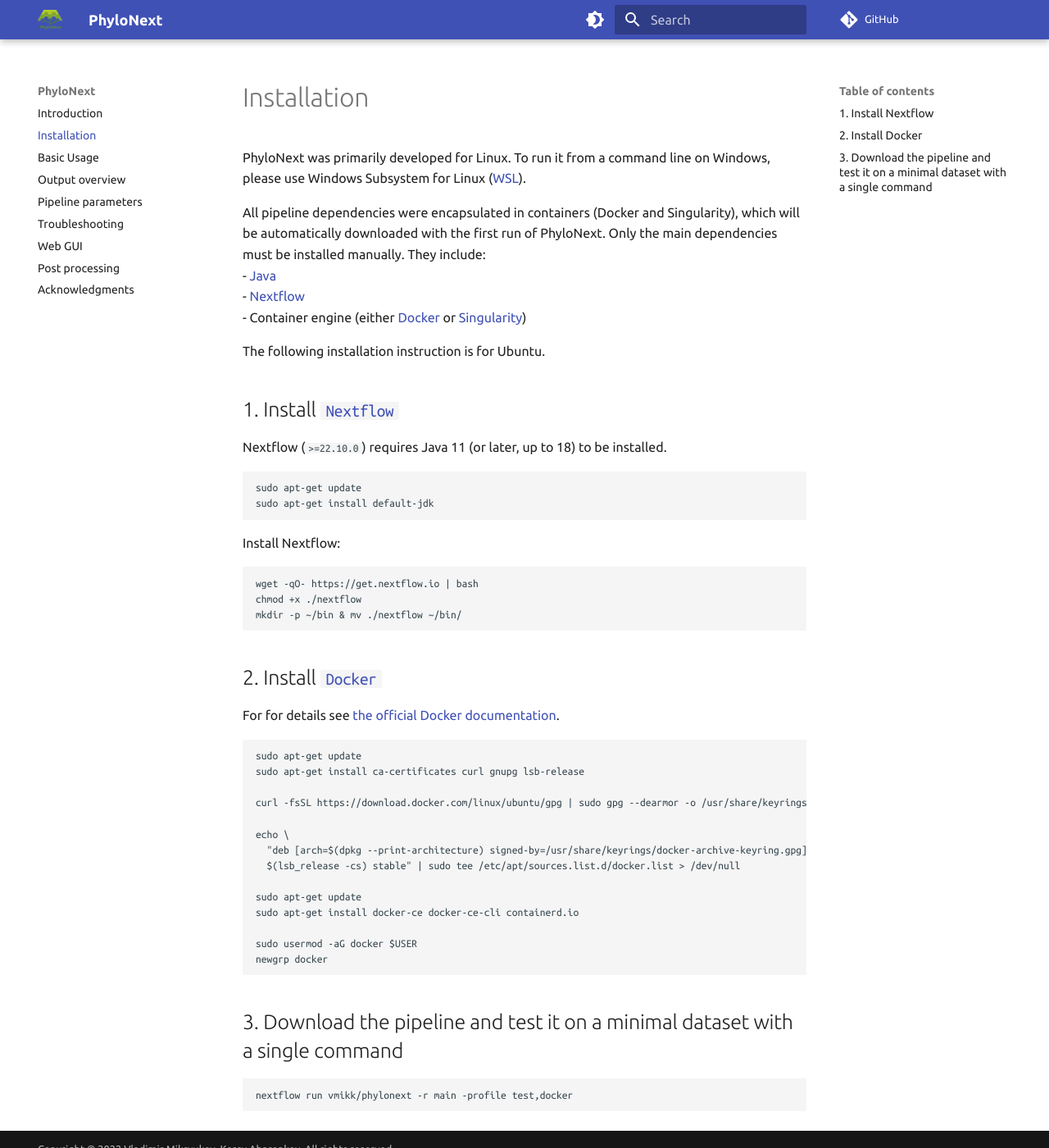
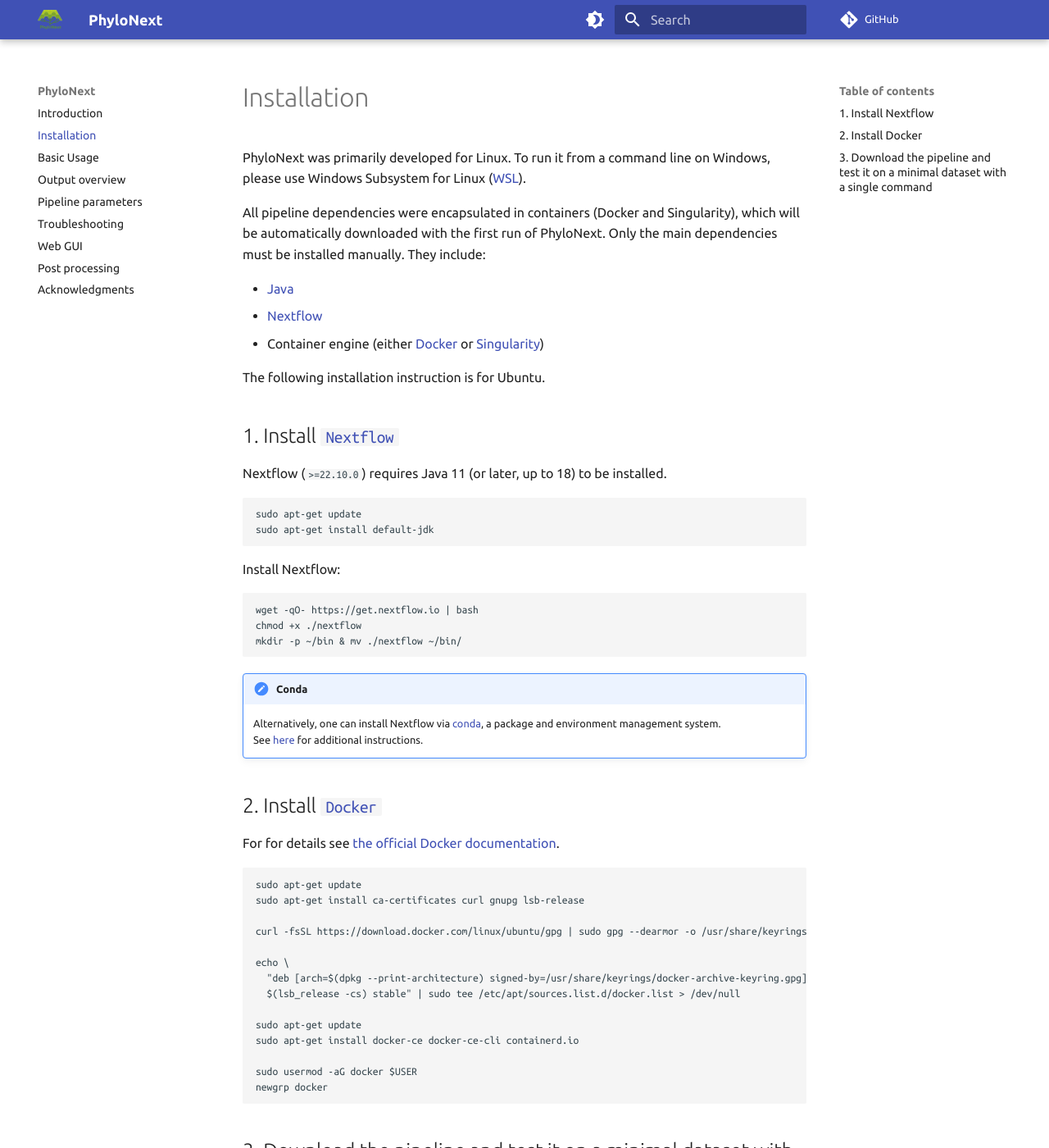
Before and after one commit to vmikk/phylonext_manual, an MkDocs documentation site: the page built from docs/installation.md, in a window 1280 px wide and 1400 px high. Shown: the whole window at 82% size. Built offline with MkDocs 1.6.1 and Material for MkDocs 9.7.7, drawn with Linux system fonts in a browser that asks for light colours; comment, search, counter and statistics services are not loaded.

Commit message:
installation upd

````diff
--- a/docs/installation.md
+++ b/docs/installation.md
@@ -9,9 +9,10 @@
 PhyloNext was primarily developed for Linux. To run it from a command line on Windows, please use Windows Subsystem for Linux ([WSL](https://learn.microsoft.com/en-us/windows/wsl/install)).
 
 All pipeline dependencies were encapsulated in containers (Docker and Singularity), which will be automatically downloaded with the first run of PhyloNext. Only the main dependencies must be installed manually. They include:
-  - [Java](https://www.oracle.com/java/technologies/downloads/)
-  - [Nextflow](https://www.nextflow.io/)
-  - Container engine (either [Docker](https://docker.com/) or [Singularity](https://docs.sylabs.io/guides/latest/user-guide/))
+
+- [Java](https://www.oracle.com/java/technologies/downloads/)
+- [Nextflow](https://www.nextflow.io/)
+- Container engine (either [Docker](https://docker.com/) or [Singularity](https://docs.sylabs.io/guides/latest/user-guide/))
 
 The following installation instruction is for Ubuntu.
 
@@ -19,36 +20,49 @@
 
 Nextflow (`>=22.10.0`) requires Java 11 (or later, up to 18) to be installed.
 
-    sudo apt-get update
-    sudo apt-get install default-jdk
+```{bash}
+sudo apt-get update
+sudo apt-get install default-jdk
+```
 
 Install Nextflow:
 
-    wget -qO- https://get.nextflow.io | bash
-    chmod +x ./nextflow
-    mkdir -p ~/bin & mv ./nextflow ~/bin/
+```{bash}
+wget -qO- https://get.nextflow.io | bash
+chmod +x ./nextflow
+mkdir -p ~/bin & mv ./nextflow ~/bin/
+```
+
+!!! note "Conda"
+    Alternatively, one can install Nextflow via [conda](https://docs.conda.io/en/latest/),
+    a package and environment management system.
+    See [here](https://anaconda.org/bioconda/nextflow) for additional instructions.
+
 
 
 ## 2. Install [`Docker`](https://docs.docker.com/engine/installation/)
 
 For for details see [the official Docker documentation](https://docs.docker.com/engine/install/ubuntu/).
 
-    sudo apt-get update
-    sudo apt-get install ca-certificates curl gnupg lsb-release
+```{bash}
+sudo apt-get update
+sudo apt-get install ca-certificates curl gnupg lsb-release
 
-    curl -fsSL https://download.docker.com/linux/ubuntu/gpg | sudo gpg --dearmor -o /usr/share/keyrings/docker-archive-keyring.gpg
+curl -fsSL https://download.docker.com/linux/ubuntu/gpg | sudo gpg --dearmor -o /usr/share/keyrings/docker-archive-keyring.gpg
 
-    echo \
-      "deb [arch=$(dpkg --print-architecture) signed-by=/usr/share/keyrings/docker-archive-keyring.gpg] https://download.docker.com/linux/ubuntu \
-      $(lsb_release -cs) stable" | sudo tee /etc/apt/sources.list.d/docker.list > /dev/null
+echo \
+  "deb [arch=$(dpkg --print-architecture) signed-by=/usr/share/keyrings/docker-archive-keyring.gpg] https://download.docker.com/linux/ubuntu \
+  $(lsb_release -cs) stable" | sudo tee /etc/apt/sources.list.d/docker.list > /dev/null
 
-    sudo apt-get update
-    sudo apt-get install docker-ce docker-ce-cli containerd.io
+sudo apt-get update
+sudo apt-get install docker-ce docker-ce-cli containerd.io
 
-    sudo usermod -aG docker $USER
-    newgrp docker
-
+sudo usermod -aG docker $USER
+newgrp docker
+```
 
 ## 3. Download the pipeline and test it on a minimal dataset with a single command
 
-    nextflow run vmikk/phylonext -r main -profile test,docker
+```{bash}
+nextflow run vmikk/phylonext -r main -profile test,docker
+```
````
